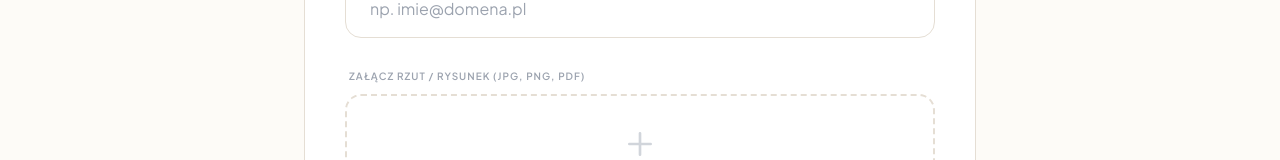
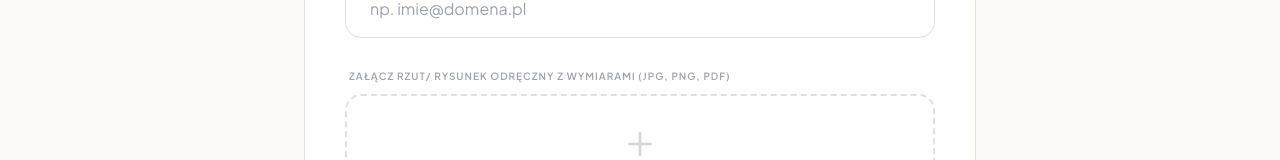
Before and after one commit to lukaszkotowski-git/projektnacito, a React (Vite) app in the folder react-app/: page /final in a window 1280 px wide. Shown: the part 612-772 px from the top of the page. Built offline with nearby package versions, Linux system fonts and the light colour scheme; no server answers; a web font is replaced by a local one.

Commit message:
feat(ui): swap FAQ icon to info; update attachment label to require hand-drawn measured plan

```diff
--- a/react-app/src/components/CitoConfigurator.tsx
+++ b/react-app/src/components/CitoConfigurator.tsx
@@ -125,7 +125,9 @@ export function CitoConfigurator() {
               aria-label="Masz pytanie? Przejdź do FAQ"
             >
               <svg className="w-5 h-5" viewBox="0 0 24 24" fill="none" xmlns="http://www.w3.org/2000/svg" aria-hidden="true">
-                <path d="M12 2a10 10 0 100 20 10 10 0 000-20zM12 17a1.25 1.25 0 110-2.5A1.25 1.25 0 0112 17zm1.5-6.5a2.5 2.5 0 10-3 4" stroke="currentColor" strokeWidth="1.5" strokeLinecap="round" strokeLinejoin="round"/>
+                <path d="M12 2a10 10 0 100 20 10 10 0 000-20z" stroke="currentColor" strokeWidth="1.2" strokeLinecap="round" strokeLinejoin="round"/>
+                <path d="M12 8.5a1 1 0 110-2 1 1 0 010 2z" fill="currentColor" />
+                <path d="M11 11h2v5h-2z" fill="currentColor" />
               </svg>
               <span className="text-sm">Masz pytanie?</span>
               <span className="text-sm font-bold">FAQ</span>
--- a/react-app/src/components/FinalStep.tsx
+++ b/react-app/src/components/FinalStep.tsx
@@ -155,7 +155,7 @@ export function FinalStep() {
               />
             </div>
             <div className="space-y-2">
-              <label className="text-[10px] uppercase tracking-widest text-gray-400 font-bold ml-1">Załącz rzut / rysunek (JPG, PNG, PDF)</label>
+            <label className="text-[10px] uppercase tracking-widest text-gray-400 font-bold ml-1">ZAŁĄCZ RZUT/ RYSUNEK ODRĘCZNY Z WYMIARAMI (JPG, PNG, PDF)</label>
               <div className="border-2 border-dashed border-[#E5DED4] rounded-2xl p-8 text-center hover:bg-[#FDFBF7] transition-colors relative">
                 <input
                   type="file"
```
